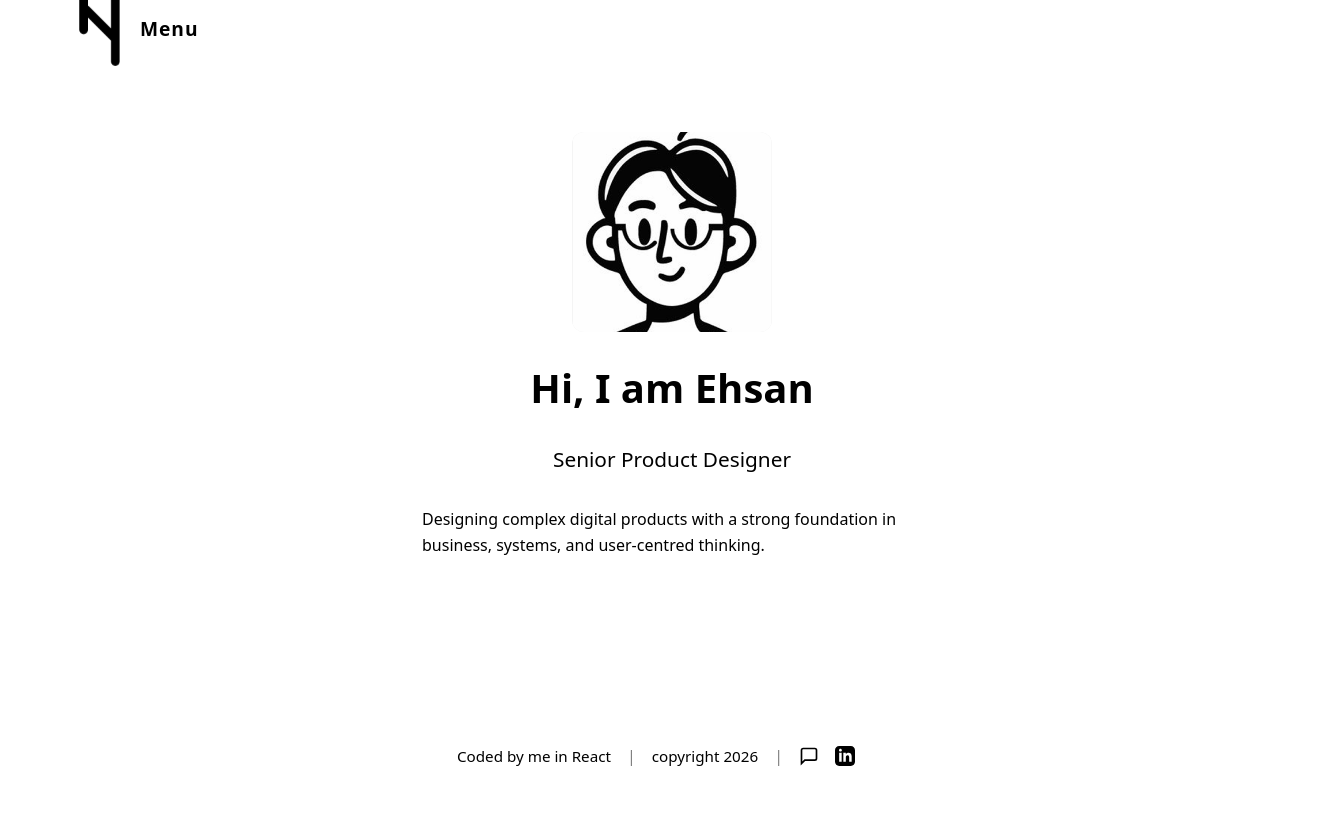
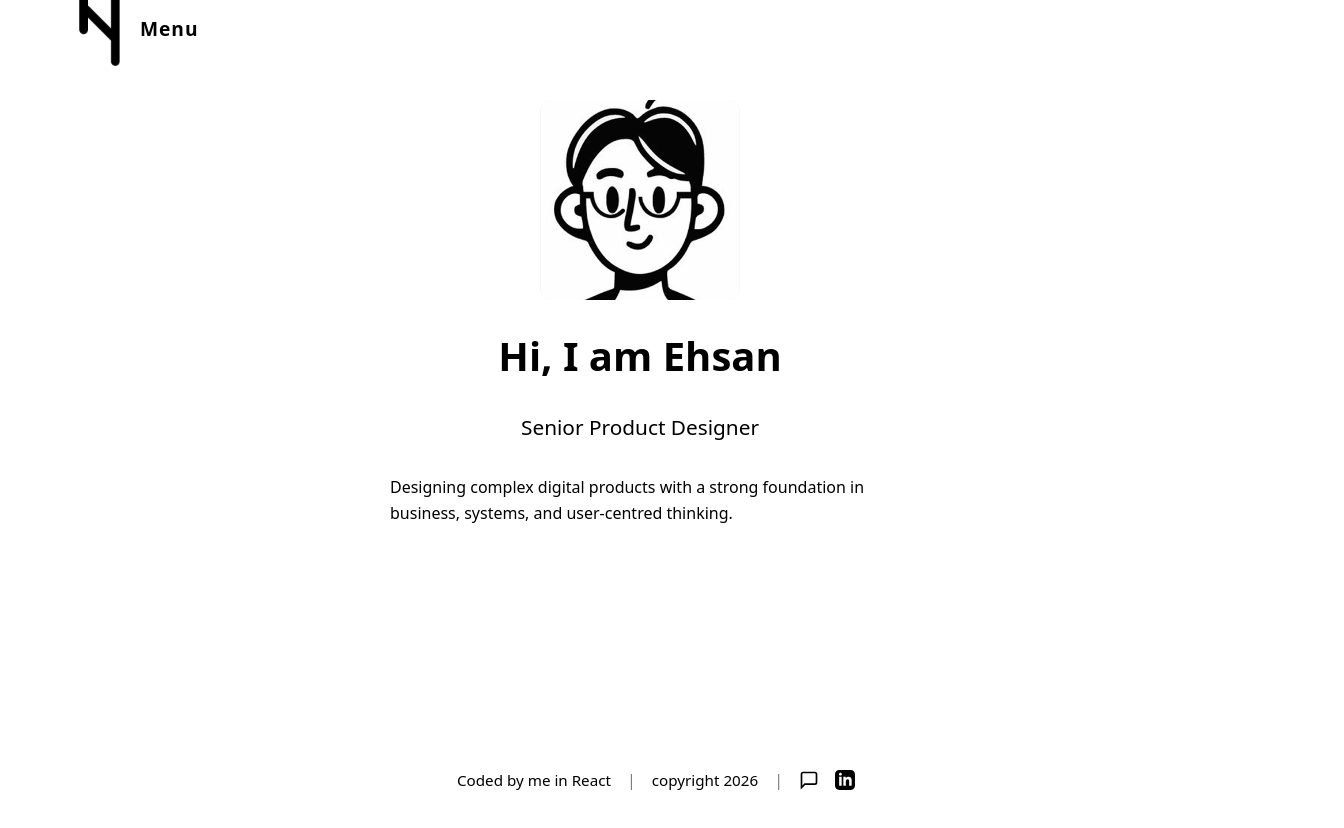
Before and after one commit to Ehsantagh/ehsan-r, a React (Vite) app: page / in a window 1280 px wide. Shown: the top 828 px of the page, 1344 px wide, since content can reach past the window. Built offline with nearby package versions, Linux system fonts and the light colour scheme.

Commit message:
some adjutments to footer

```diff
--- a/src/pages/CV.jsx
+++ b/src/pages/CV.jsx
@@ -195,6 +195,7 @@ export default function CV() {
       <button className="download-button" onClick={handleDownload}>
         Download CV ↓
       </button>
+      <p><br/></p>
     </div>
   )
 }
--- a/src/styles/footer.css
+++ b/src/styles/footer.css
@@ -1,14 +1,11 @@
 /* Footer Component */
 .footer {
-  position: fixed;
-  bottom: 0;
-  left: 0;
-  right: 0;
+  position: relative;
   width: 100%;
   padding: 2rem 1rem;
   background: transparent;
-  z-index: 50;
   pointer-events: auto;
+  margin-top: -4rem;
 }
 
 .footer-content {
--- a/src/styles/home.css
+++ b/src/styles/home.css
@@ -6,12 +6,13 @@ html {
 
 .home-page {
   width: 100%;
-  min-height: 100vh;
+  height: 100vh;
   background: white;
   display: flex;
   align-items: center;
   justify-content: center;
   padding: 2rem;
+  box-sizing: border-box;
 }
 
 
```
